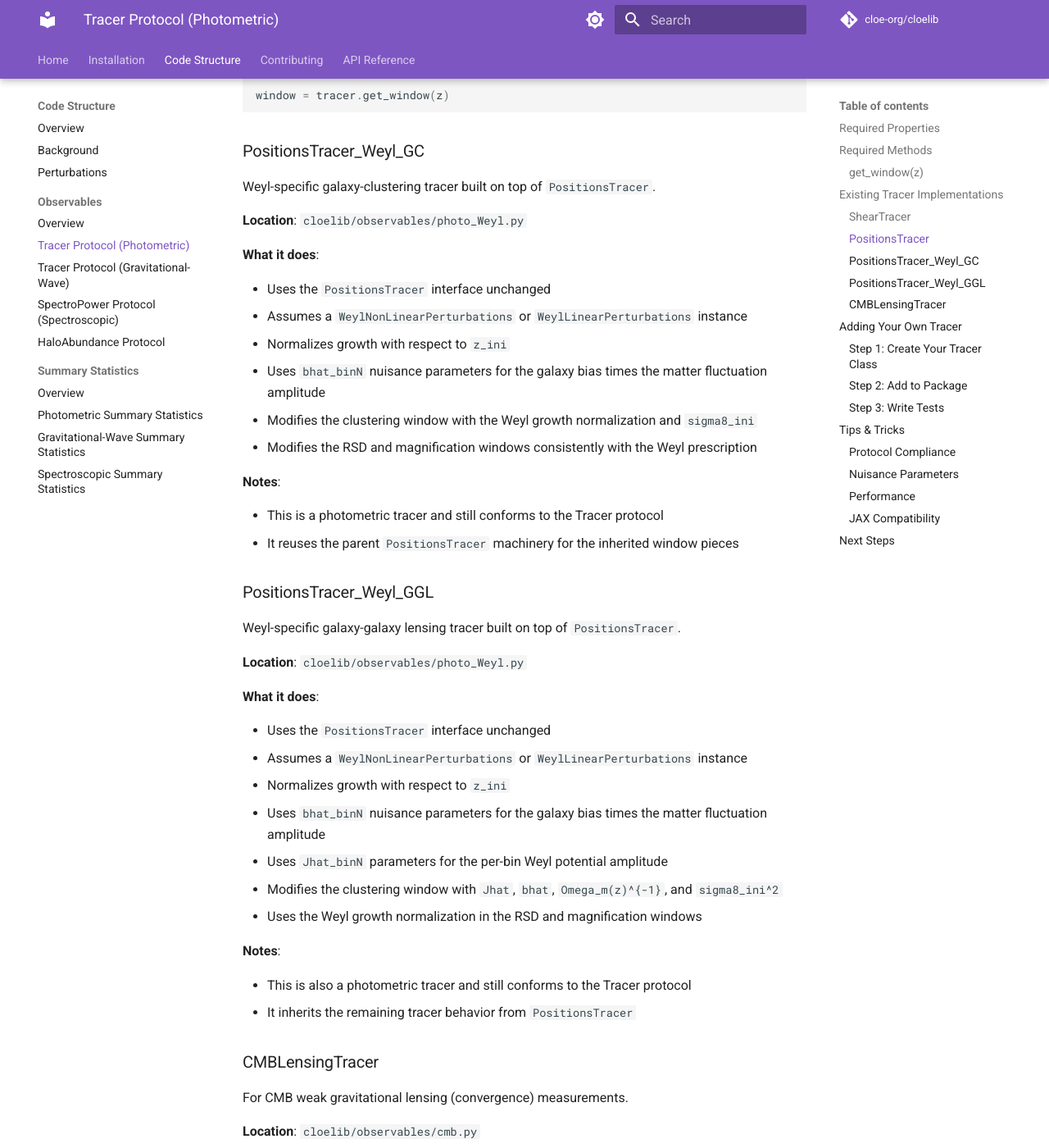
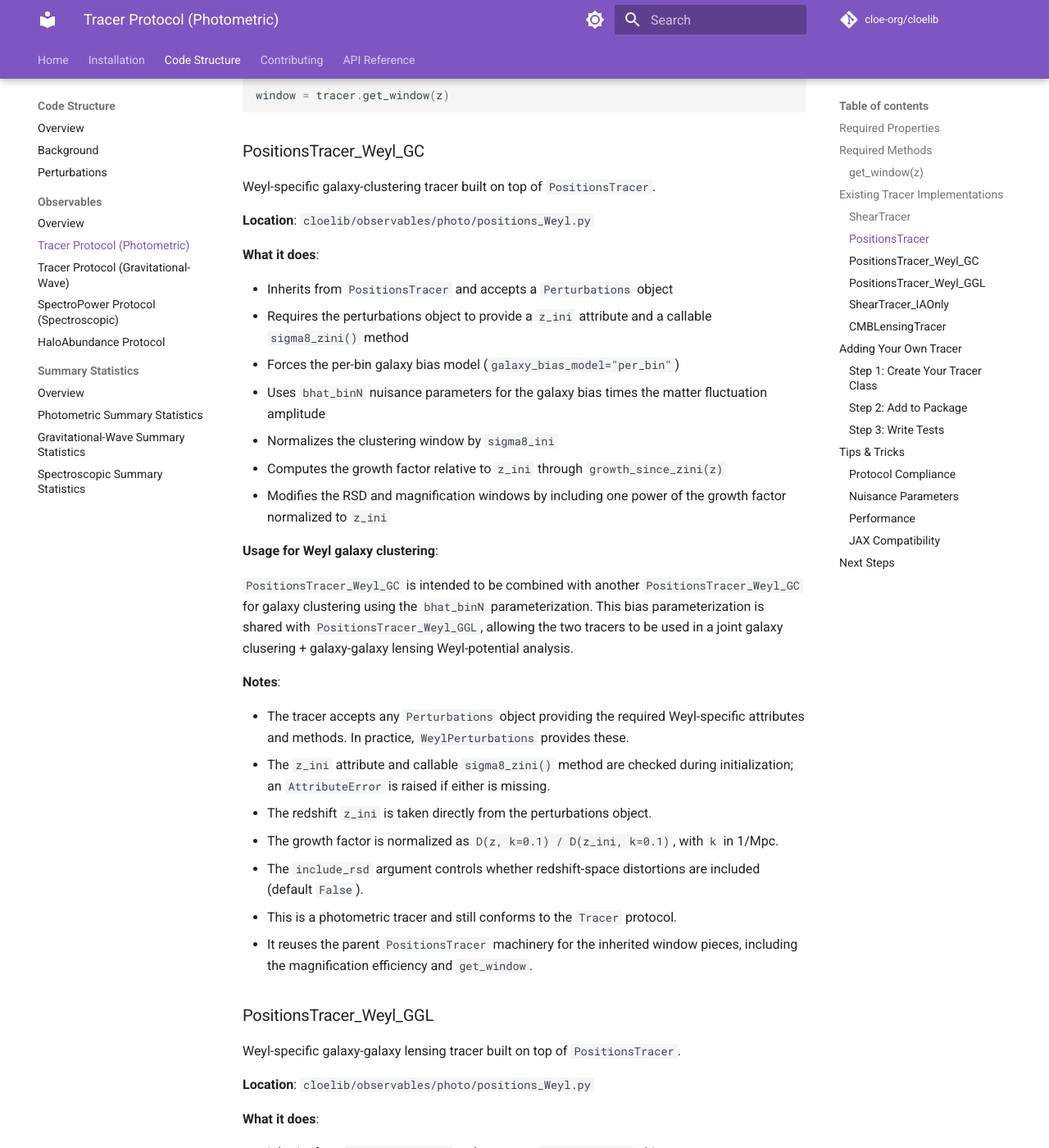
Before and after one commit to cloe-org/cloelib, an MkDocs documentation site: the page built from docs/code_structure/observables/photo.md, in a window 1280 px wide and 1400 px high, scrolled down 3594 px. Shown: the whole window at 82% size. Built offline with MkDocs 1.6.1 and Material for MkDocs 9.7.7, drawn with Linux system fonts in a browser that asks for light colours; comment, search, counter and statistics services are not loaded; the version menu is left out; some of the changed text lies outside the part shown.

Commit message:
Updated documentation

```diff
--- a/docs/code_structure/observables/photo.md
+++ b/docs/code_structure/observables/photo.md
@@ -162,42 +162,95 @@
 
 Weyl-specific galaxy-clustering tracer built on top of `PositionsTracer`.
 
-**Location**: `cloelib/observables/photo_Weyl.py`
+**Location**: `cloelib/observables/photo/positions_Weyl.py`
 
 **What it does**:
 
-- Uses the `PositionsTracer` interface unchanged
-- Assumes a `WeylNonLinearPerturbations` or `WeylLinearPerturbations` instance
-- Normalizes growth with respect to `z_ini`
+- Inherits from `PositionsTracer` and accepts a `Perturbations` object
+- Requires the perturbations object to provide a `z_ini` attribute and a callable `sigma8_zini()` method
+- Forces the per-bin galaxy bias model (`galaxy_bias_model="per_bin"`)
 - Uses `bhat_binN` nuisance parameters for the galaxy bias times the matter fluctuation amplitude
-- Modifies the clustering window with the Weyl growth normalization and `sigma8_ini`
-- Modifies the RSD and magnification windows consistently with the Weyl prescription
+- Normalizes the clustering window by `sigma8_ini`
+- Computes the growth factor relative to `z_ini` through `growth_since_zini(z)`
+- Modifies the RSD and magnification windows by including one power of the growth factor normalized to `z_ini`
+
+**Usage for Weyl galaxy clustering**:
+
+`PositionsTracer_Weyl_GC` is intended to be combined with another `PositionsTracer_Weyl_GC` for galaxy clustering using the `bhat_binN` parameterization. This bias parameterization is shared with `PositionsTracer_Weyl_GGL`, allowing the two tracers to be used in a joint galaxy clusering + galaxy-galaxy lensing Weyl-potential analysis.
 
 **Notes**:
 
-- This is a photometric tracer and still conforms to the Tracer protocol
-- It reuses the parent `PositionsTracer` machinery for the inherited window pieces
+- The tracer accepts any `Perturbations` object providing the required Weyl-specific attributes and methods. In practice, `WeylPerturbations` provides these.
+- The `z_ini` attribute and callable `sigma8_zini()` method are checked during initialization; an `AttributeError` is raised if either is missing.
+- The redshift `z_ini` is taken directly from the perturbations object.
+- The growth factor is normalized as `D(z, k=0.1) / D(z_ini, k=0.1)`, with `k` in 1/Mpc.
+- The `include_rsd` argument controls whether redshift-space distortions are included (default `False`).
+- This is a photometric tracer and still conforms to the `Tracer` protocol.
+- It reuses the parent `PositionsTracer` machinery for the inherited window pieces, including the magnification efficiency and `get_window`.
 
 ### PositionsTracer_Weyl_GGL
 
 Weyl-specific galaxy-galaxy lensing tracer built on top of `PositionsTracer`.
 
-**Location**: `cloelib/observables/photo_Weyl.py`
+**Location**: `cloelib/observables/photo/positions_Weyl.py`
 
 **What it does**:
 
-- Uses the `PositionsTracer` interface unchanged
-- Assumes a `WeylNonLinearPerturbations` or `WeylLinearPerturbations` instance
-- Normalizes growth with respect to `z_ini`
+- Inherits from `PositionsTracer` and accepts a `Perturbations` object
+- Requires the perturbations object to provide a `z_ini` attribute and a callable `sigma8_zini()` method
+- Forces the per-bin galaxy bias model (`galaxy_bias_model="per_bin"`)
 - Uses `bhat_binN` nuisance parameters for the galaxy bias times the matter fluctuation amplitude
-- Uses `Jhat_binN` parameters for the per-bin Weyl potential amplitude
-- Modifies the clustering window with `Jhat`, `bhat`, `Omega_m(z)^{-1}`, and `sigma8_ini^2`
-- Uses the Weyl growth normalization in the RSD and magnification windows
+- Uses `Jhat_binN` parameters, provided through the separate `Jhat_params` dictionary, for the per-bin Weyl potential amplitude
+- Modifies the clustering window with `Jhat`, `bhat`, `Omega_m(z)^{-1}`, and `sigma8_ini^{-2}`
+- Computes the growth factor relative to `z_ini` through `growth_since_zini(z)`
+- Modifies the RSD and magnification windows by including the square of the growth factor normalized to `z_ini`
+
+**Usage for Weyl galaxy-galaxy lensing**:
+
+`PositionsTracer_Weyl_GGL` is intended to be combined with a `ShearTracer` (constructed with `ia_model=None`) for a galaxy-galaxy lensing analysis sensitive to the Weyl potential parameters `Jhat_binN` as well as to `bhat_binN`.
+
+The intrinsic-alignment contribution can then be calculated separately using the standard `PositionsTracer` together with `ShearTracer_IAOnly`. This allows the Weyl-modified lensing contribution and the standard intrinsic-alignment contribution to be treated independently.
 
 **Notes**:
 
-- This is also a photometric tracer and still conforms to the Tracer protocol
-- It inherits the remaining tracer behavior from `PositionsTracer`
+- The tracer accepts any `Perturbations` object providing the required Weyl-specific attributes and methods. In practice, `WeylPerturbations` provides these.
+- The `z_ini` attribute and callable `sigma8_zini()` method are checked during initialization; an `AttributeError` is raised if either is missing.
+- The redshift `z_ini` is taken directly from the perturbations object.
+- The growth factor is normalized as `D(z, k=0.1) / D(z_ini, k=0.1)`, with `k` in 1/Mpc.
+- The `include_rsd` argument controls whether redshift-space distortions are included (default `False`).
+- This is a photometric tracer and still conforms to the `Tracer` protocol.
+- It inherits the remaining tracer behavior from `PositionsTracer`.
+
+### ShearTracer_IAOnly
+
+Shear tracer that computes only the intrinsic-alignment contribution, without the gravitational lensing contribution.
+
+**Location**: `cloelib/observables/photo/positions_Weyl.py`
+
+**What it does**:
+
+- Inherits from the standard `ShearTracer` class
+- Uses the same initialization arguments and intrinsic-alignment models as `ShearTracer`
+- Uses the NLA intrinsic-alignment model by default (`ia_model="NLA"`)
+- Supports other intrinsic-alignment models available in `ShearTracer`, including TATT
+- Overrides `get_contributions()` to return only the intrinsic-alignment contribution
+- Excludes the gravitational lensing contribution from the tracer's contributions
+- Raises a `ValueError` if no intrinsic-alignment model is provided (`ia_model=None`)
+
+**Usage for Weyl galaxy-galaxy lensing**:
+
+The Weyl galaxy-galaxy lensing contribution is computed using `PositionsTracer_Weyl_GGL` combined with a standard `ShearTracer` without intrinsic alignments (`ia_model=None`).
+
+The intrinsic-alignment contribution is computed separately using the standard `PositionsTracer` combined with `ShearTracer_IAOnly`.
+
+This separation allows the gravitational lensing contribution to follow the Weyl prescription, while the intrinsic-alignment contribution is calculated using the standard prescription.
+
+**Notes**:
+
+- Unlike `ShearTracer`, `ShearTracer_IAOnly` requires an intrinsic-alignment model.
+- All intrinsic-alignment calculations are inherited from `ShearTracer`; only the selection of contributions is changed.
+- For the TATT model, the same `tatt_loop_computer` requirements as in `ShearTracer` apply.
+- The class remains compatible with the `Tracer` protocol.
 
 ### CMBLensingTracer
 
```
Also changed, not shown: docs/code_structure/perturbations.md (+10 -7 lines).
